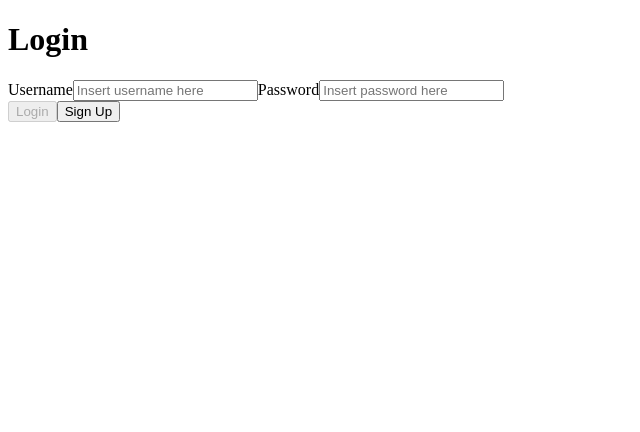
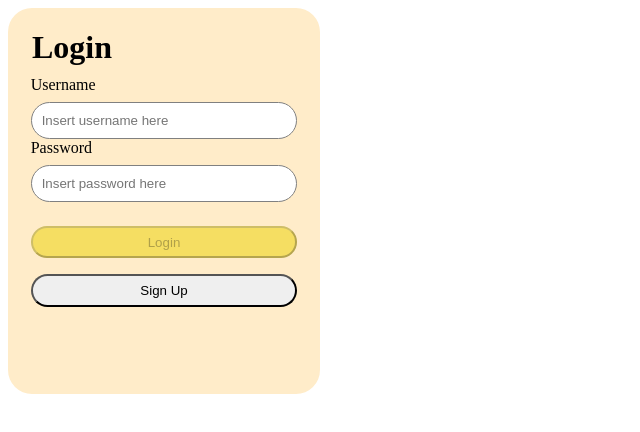
Before and after one commit to develhope/FS25-Team2-Project4, a React (Vite) app in the folder recipe-roulette.js/: page /login in a window 1280 px wide. Shown: the top 432 px of the page, without its empty margins (0-640 px from the left). Built offline with nearby package versions, Linux system fonts and the light colour scheme.

Commit message:
fix login component

```diff
--- a/recipe-roulette.js/package.json
+++ b/recipe-roulette.js/package.json
@@ -12,7 +12,8 @@
   "dependencies": {
     "react": "^18.2.0",
     "react-dom": "^18.2.0",
-    "react-router-dom": "^6.23.0"
+    "react-router-dom": "^6.23.0",
+    "sass": "^1.77.0"
   },
   "devDependencies": {
     "@types/react": "^18.2.66",
--- a/recipe-roulette.js/src/components/authentication/login/Login.jsx
+++ b/recipe-roulette.js/src/components/authentication/login/Login.jsx
@@ -1,4 +1,5 @@
 import { useState } from "react";
+import classes from "./Login.module.scss"
 
 function createData () {
     return {
@@ -30,13 +31,13 @@ export function Login() {
     }
 
   return (
-    <div className="container">
-      <header className="title">
+    <div className={classes.container}>
+      <header className={classes.title}>
         <h1>Login</h1>
       </header>
 
-      <form onSubmit={handleSubmit}>
-        <div className="input-box">
+      <form onSubmit={handleSubmit} className={classes.formBox}>
+        <div className={classes.inputBox}>
           <label htmlFor="username">Username</label>
           <input
             type="text"
@@ -50,14 +51,16 @@ export function Login() {
           <input type="password" name="password" id="password" placeholder="Insert password here" onChange={handleInput} required/>
         </div>
 
-        <div className="btn-box">
-          <button disabled={!data.username || !data.password} >Login</button>
-          <button>Sign Up</button>
+        <div className={classes.btnBox}>
+          <button disabled={!data.username || !data.password} className={classes.loginBtn}>Login</button>
+          <button className={classes.signupBtn}>Sign Up</button>
         </div>
       </form>
 
-      <footer className="icons-box">
+      <footer className={classes.iconsBox}>
+          <div>
 
+          </div>
       </footer>
     </div>
   );
--- a/recipe-roulette.js/src/components/authentication/login/Login.module.scss
+++ b/recipe-roulette.js/src/components/authentication/login/Login.module.scss
@@ -0,0 +1,69 @@
+.container {
+  display: grid;
+  grid-template-columns: 1fr;
+  grid-template-rows: 5% 85% 10%;
+  place-items: center;
+  background-color: rgba(255, 236, 201, 1);
+  box-sizing: border-box;
+  border-radius: 1.5em;
+  width: 19.5em;
+  height: 24.125em;
+}
+
+.title {
+  grid-row: 1 / 2;
+  place-self: start;
+  padding-left: 1.5em;
+}
+
+.formBox {
+  grid-row: 2 / 3;
+  display: grid;
+  gap: 1.5em;
+
+  .inputBox {
+    display: grid;
+    place-self: start;
+
+    input{
+      border-radius: 1.5em;
+      border: 1px ridge grey;
+      width: 20em;
+      height: fit-content;
+      box-sizing: border-box;
+      padding: 0.75em;
+    }
+
+    label{
+      display: block;
+      padding-bottom: 0.5em;
+    }
+  }
+
+  .btnBox{
+    display: grid;
+    place-self: center;
+    gap: 1em;
+
+    .loginBtn{
+        background-color: rgba(245, 222, 98, 1);
+        border-radius: 1.5em;
+        width: 20em;
+        height: fit-content;
+        padding: 0.5em;
+    }
+
+    .signupBtn{
+        border-radius: 1.5em;
+        width: 20em;
+        height: fit-content;
+        padding: 0.5em;
+    }
+
+
+  }
+}
+
+.iconsBox {
+  grid-row: 3 / 4;
+}
```
Also changed, not shown: 1 other file (tests, documents, lock files or other folders).
